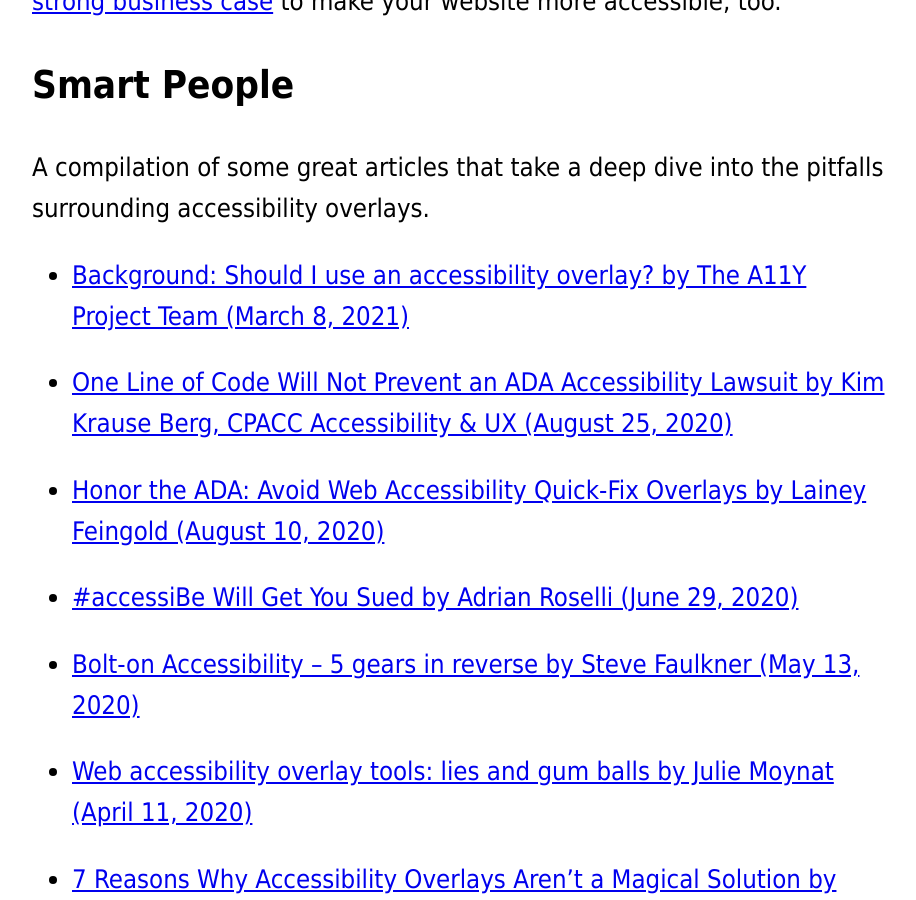
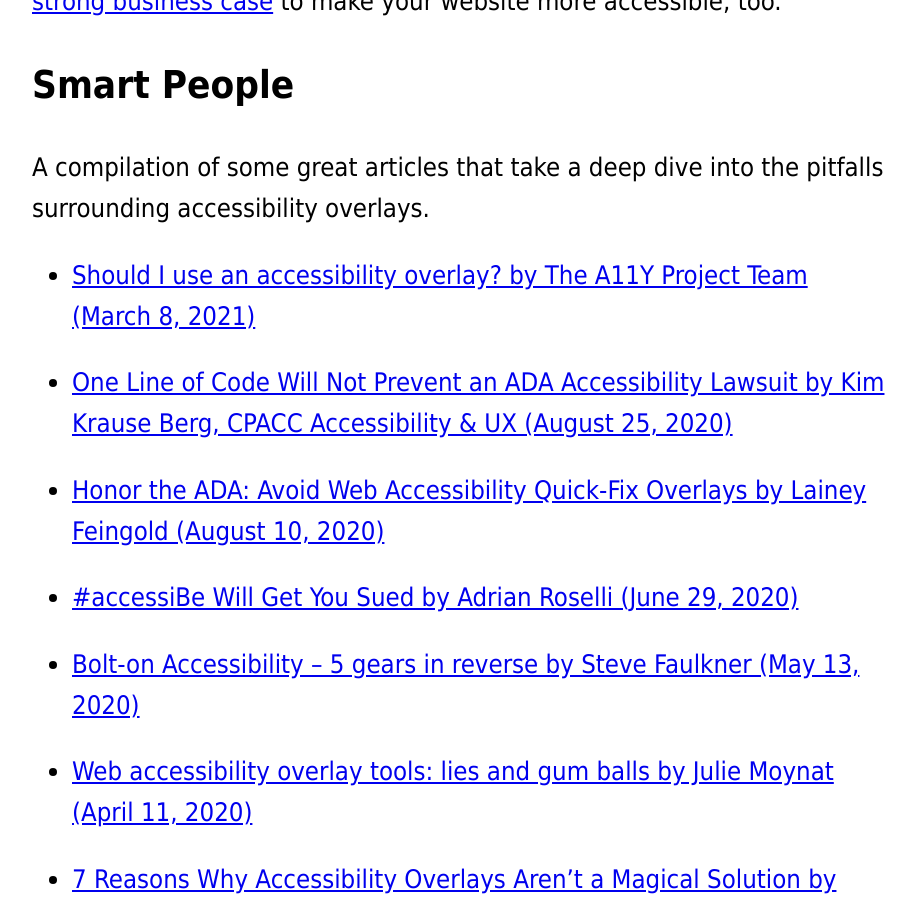
Before and after one commit to michaelspellacy/shouldiuseanaccessibilityoverlay-com, a Jekyll site: the page built from index.html, in a window 1280 px wide and 900 px high, scrolled down 2986 px. Shown: the whole window, without its empty margins (178-1094 px from the left). Built offline with Jekyll 4.4.1, drawn with Linux system fonts in a browser that asks for light colours.

Commit message:
Update index.html

```diff
--- a/index.html
+++ b/index.html
@@ -28,7 +28,7 @@
 <p>A compilation of some great articles that take a deep dive into the pitfalls surrounding accessibility overlays.</p>
 
 <ul>
-  <li><a href="https://www.a11yproject.com/posts/2021-03-08-should-i-use-an-accessibility-overlay/">Background: Should I use an accessibility overlay? by The A11Y Project Team (March 8, 2021)</a></li>
+  <li><a href="https://www.a11yproject.com/posts/2021-03-08-should-i-use-an-accessibility-overlay/">Should I use an accessibility overlay? by The A11Y Project Team (March 8, 2021)</a></li>
   <li><a href="https://creativevisionwebconsulting.com/2020/08/one-line-of-code-will-not-prevent-an-ada-accessibility-lawsuit/">One Line of Code Will Not Prevent an ADA Accessibility Lawsuit by Kim Krause Berg, CPACC Accessibility & UX (August 25, 2020)</a></li>
   <li><a href="https://www.lflegal.com/2020/08/quick-fix/">Honor the ADA: Avoid Web Accessibility Quick-Fix Overlays by Lainey Feingold (August 10, 2020)</a></li>
   <li><a href="https://adrianroselli.com/2020/06/accessibe-will-get-you-sued.html">#accessiBe Will Get You Sued by Adrian Roselli (June 29, 2020)</a></li>
```
